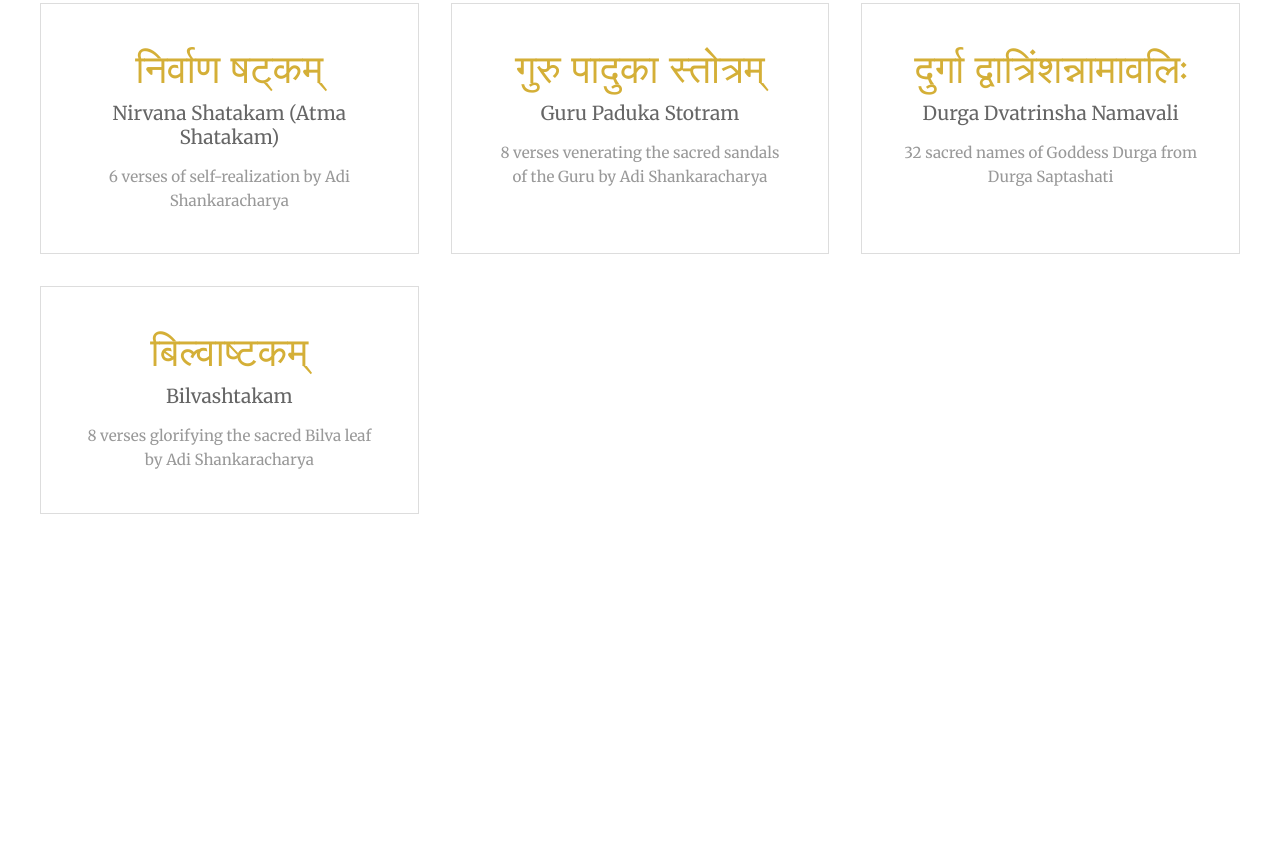
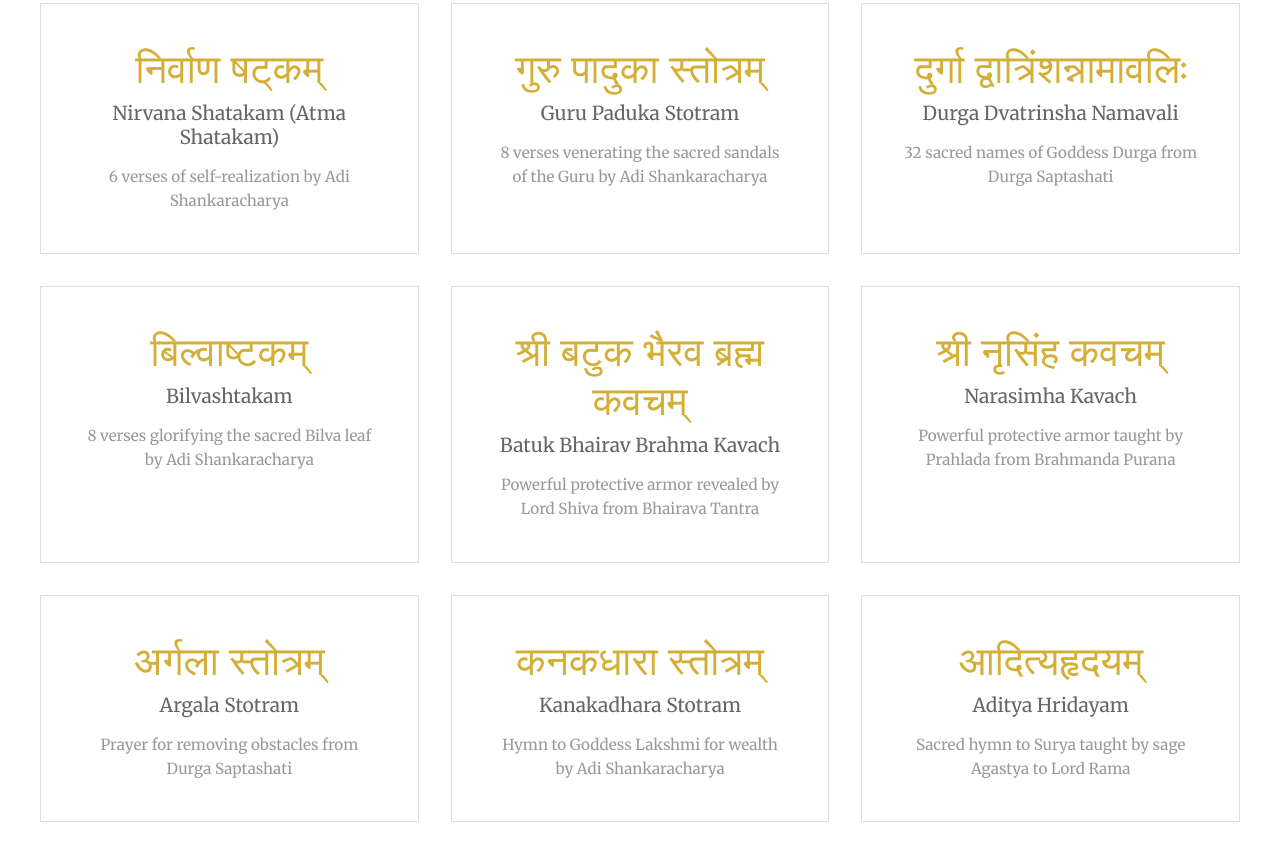
Before and after one commit to sumukhteja/divine, a plain HTML site: page index.html in a window 1280 px wide. Shown: the part 1386-2246 px from the top of the page. Before the commit the page ends 2028 px from the top, so only its background shows below. Drawn offline with Linux system fonts and the light colour scheme.

Commit message:
Update index.html

```diff
--- a/index.html
+++ b/index.html
@@ -219,6 +219,36 @@
                 titleSanskrit: 'बिल्वाष्टकम्',
                 titleEnglish: 'Bilvashtakam',
                 description: '8 verses glorifying the sacred Bilva leaf by Adi Shankaracharya'
+            },
+            {
+                file: 'batuk-bhairav-kavach',
+                titleSanskrit: 'श्री बटुक भैरव ब्रह्म कवचम्',
+                titleEnglish: 'Batuk Bhairav Brahma Kavach',
+                description: 'Powerful protective armor revealed by Lord Shiva from Bhairava Tantra'
+            },
+            {
+                file: 'narasimha-kavach',
+                titleSanskrit: 'श्री नृसिंह कवचम्',
+                titleEnglish: 'Narasimha Kavach',
+                description: 'Powerful protective armor taught by Prahlada from Brahmanda Purana'
+            },
+            {
+                file: 'argala-stotram',
+                titleSanskrit: 'अर्गला स्तोत्रम्',
+                titleEnglish: 'Argala Stotram',
+                description: 'Prayer for removing obstacles from Durga Saptashati'
+            },
+            {
+                file: 'kanakadhara-stotram',
+                titleSanskrit: 'कनकधारा स्तोत्रम्',
+                titleEnglish: 'Kanakadhara Stotram',
+                description: 'Hymn to Goddess Lakshmi for wealth by Adi Shankaracharya'
+            },
+            {
+                file: 'aditya-hridayam',
+                titleSanskrit: 'आदित्यहृदयम्',
+                titleEnglish: 'Aditya Hridayam',
+                description: 'Sacred hymn to Surya taught by sage Agastya to Lord Rama'
             }
         ];
 
```
